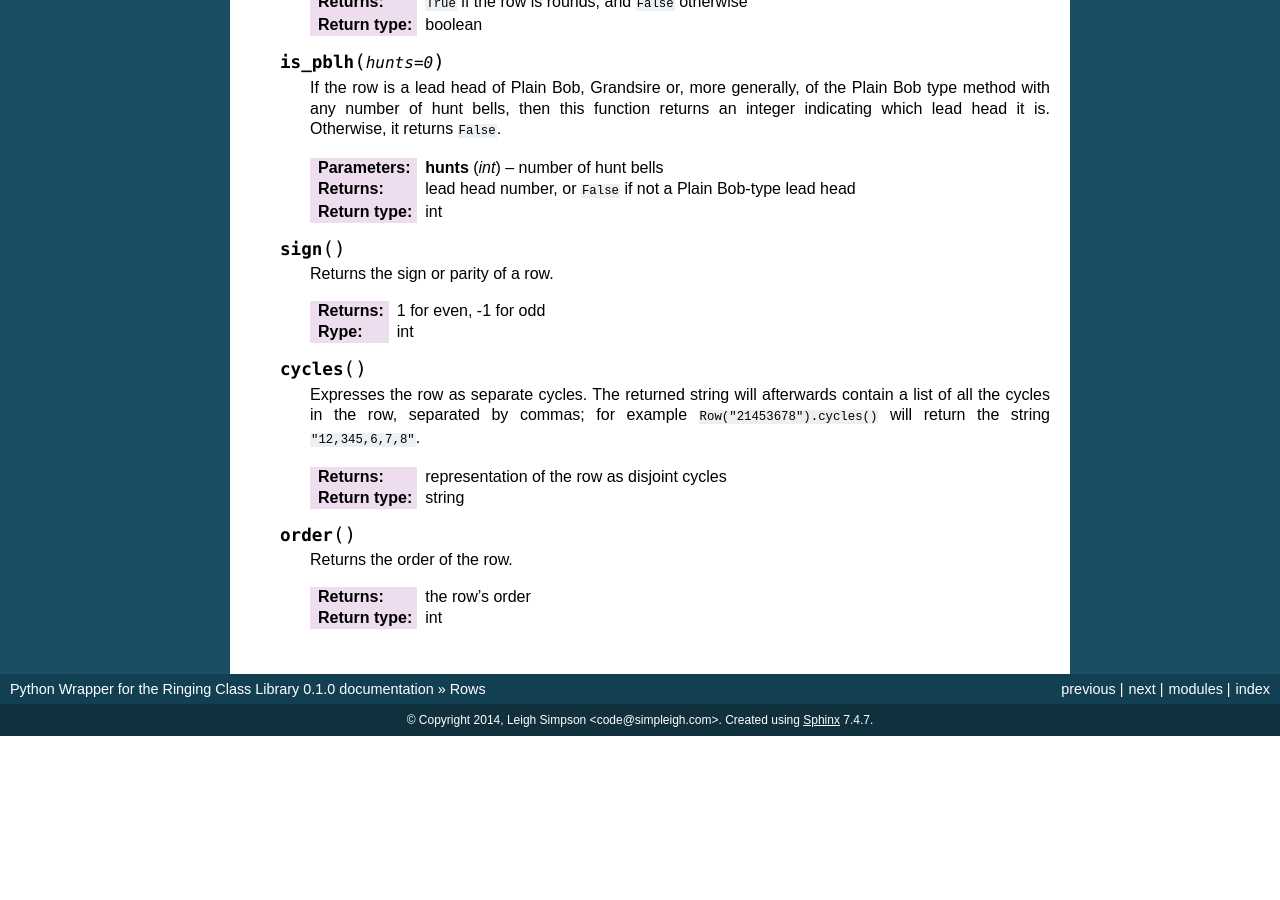
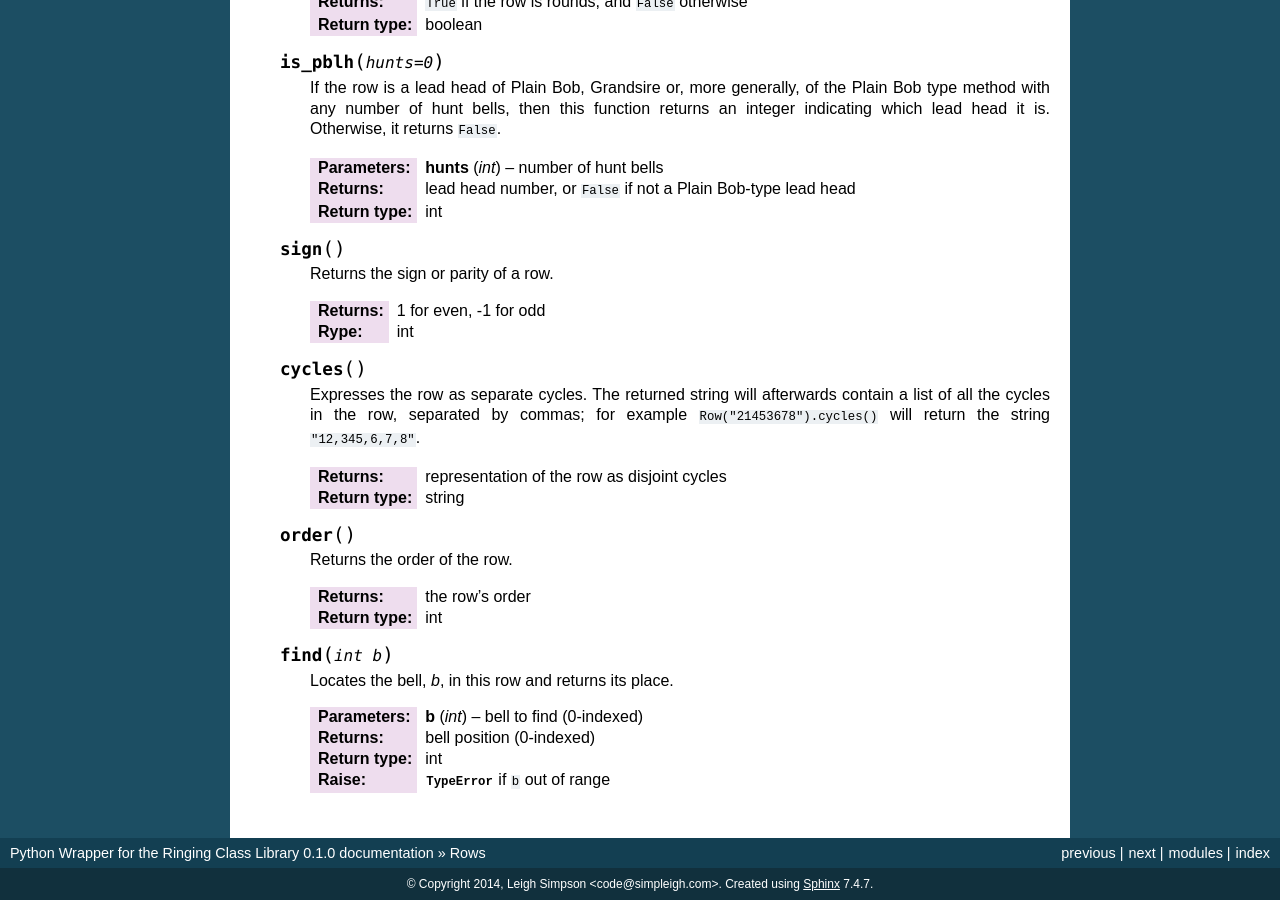
Before and after one commit to ringing-lib/ringing-lib-python, a Sphinx documentation site: the page built from docs/source/classes/row.rst, in a window 1280 px wide and 900 px high, scrolled down 3971 px. Built offline with Sphinx 7.4.7, drawn with Linux system fonts in a browser that asks for light colours; before the commit the page ends 4707 px from its top, so only the background shows below that.

Commit message:
Implemented Row::find()

```diff
--- a/docs/source/classes/row.rst
+++ b/docs/source/classes/row.rst
@@ -259,3 +259,12 @@ The Row Class
 
       :return: the row's order
       :rtype: int
+
+   .. method:: find(int b)
+
+      Locates the bell, *b*, in this row and returns its place.
+
+      :param int b: bell to find (0-indexed)
+      :return: bell position (0-indexed)
+      :rtype: int
+      :raise: :exc:`TypeError` if ``b`` out of range
```
Also changed, not shown: 3 other files.
